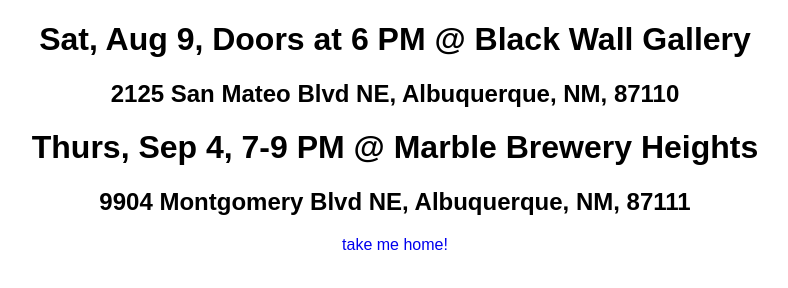
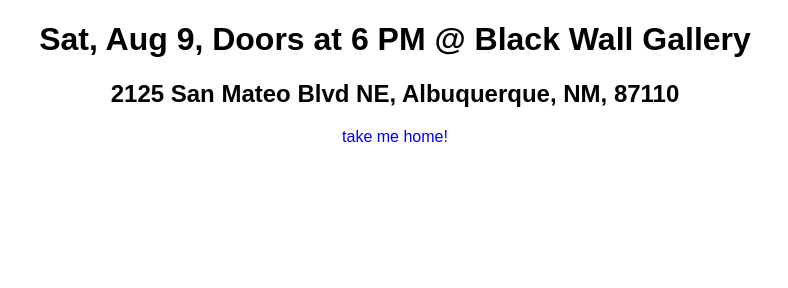
Before and after one commit to tinyhouseelevator/tinyhouseelevator.github.io, a plain HTML site: page pages/shows.html in a window 1280 px wide. Shown: the whole page, without its empty margins (245-1033 px from the left). Drawn offline with Linux system fonts and the light colour scheme; a web font is replaced by a local one.

Commit message:
Update shows.html

```diff
--- a/pages/shows.html
+++ b/pages/shows.html
@@ -14,12 +14,6 @@
         <h2>
             2125 San Mateo Blvd NE, Albuquerque, NM, 87110
         </h2>
-        <h1>
-            Thurs, Sep 4, 7-9 PM @ Marble Brewery Heights
-        </h1>
-        <h2>
-            9904 Montgomery Blvd NE, Albuquerque, NM, 87111
-        </h2>
     </div>
 
     <div class="link">
```
